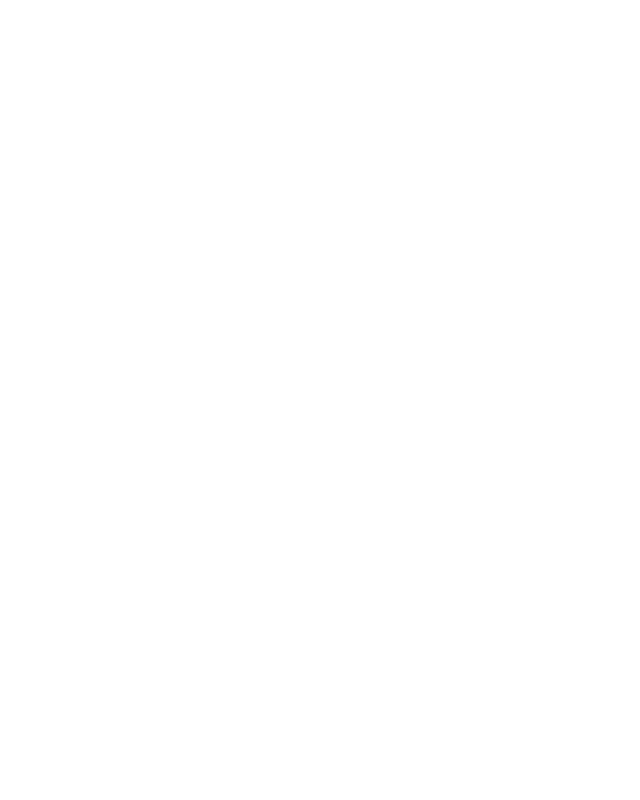
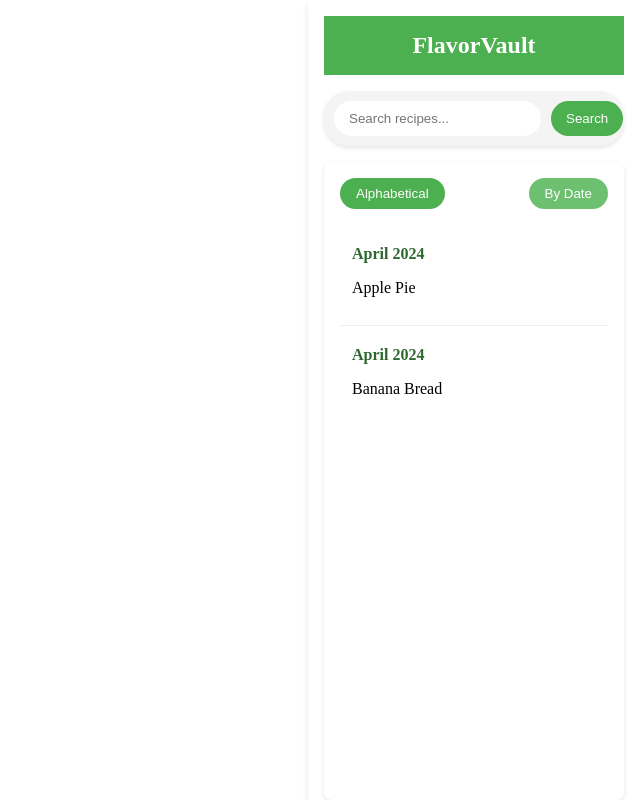
Before and after one commit to reubenJcorriea/FlavorVault, a React (Create React App) app in the folder client/: page / in a window 1280 px wide. Shown: the whole page, without its empty margins (640-1280 px from the left). Built offline with nearby package versions, Linux system fonts and the light colour scheme.

Commit message:
Created the frontend components with styling

```diff
--- a/client/src/App.tsx
+++ b/client/src/App.tsx
@@ -1,17 +1,21 @@
 import React from 'react';
 import './styles/popup.scss';
-
 import Header from './components/Header/Header';
 import SearchBar from './components/SearchBar/SearchBar';
 import RecipeList from './components/RecipeList/RecipeList';
 import Footer from './components/Footer/Footer';
 
+const App: React.FC = () => {
+  const handleSearch = (searchTerm: string) => {
+    console.log('Perform search with:', searchTerm);
+    // Implement your search logic here
+    // This could involve setting state that RecipeList uses to filter recipes
+  };
 
-const App = () => {
   return (
     <div className="popup">
       <Header />
-      <SearchBar />
+      <SearchBar onSearch={handleSearch} />
       <RecipeList />
       <Footer />
     </div>
--- a/client/src/components/Header/Header.scss
+++ b/client/src/components/Header/Header.scss
@@ -0,0 +1,35 @@
+@use "../../styles/partials/elements";
+@use "../../styles/partials/mixins";
+@use "../../styles/partials/typography";
+@use "../../styles/partials/variables";
+
+.header {
+  background-color: #4caf50;
+  color: white; // Changed to white for better contrast
+  padding: 1rem;
+  cursor: pointer; // Indicates the header is clickable
+  user-select: none; // Prevents text selection on click
+  transition: background-color 0.3s ease; // Smooth transition for background color
+
+  &:hover {
+    background-color: darken(#4caf50, 10%); // Darkens the background color on hover
+  }
+
+  &:active {
+    background-color: lighten(#4caf50, 10%); // Lightens the background color on click
+    transform: scale(0.98); // Slight scale down for tactile feedback
+  }
+
+  &__content {
+    display: flex;
+    justify-content: center;
+    align-items: center;
+  }
+
+  &__title {
+    margin: 0;
+    font-size: 1.5rem;
+    font-weight: bold;
+    text-align: center;
+  }
+}
--- a/client/src/components/Header/Header.tsx
+++ b/client/src/components/Header/Header.tsx
@@ -2,9 +2,17 @@
 import './Header.scss';
 
 const Header: React.FC = () => {
+    // Placeholder function for initiating script or adding recipe
+    const handleClick = () => {
+        console.log("Header clicked. Initiate action.");
+        // Here you would trigger the script to add a recipe or another action
+    };
+
     return (
-        <header className="header">
-            {/* Add your header content here */}
+        <header className="header" onClick={handleClick}>
+            <div className="header__content">
+                <h1 className="header__title">FlavorVault</h1>
+            </div>
         </header>
     );
 };
--- a/client/src/components/RecipeList/RecipeList.scss
+++ b/client/src/components/RecipeList/RecipeList.scss
@@ -0,0 +1,56 @@
+@use "../../styles/partials/elements";
+@use "../../styles/partials/mixins";
+@use "../../styles/partials/typography";
+@use "../../styles/partials/variables";
+
+
+.recipe-list {
+    display: flex;
+    flex-direction: column;
+    padding: 1rem;
+    background-color: #fff;
+    border-radius: 8px;
+    box-shadow: 0 2px 5px rgba(0, 0, 0, 0.1);
+    max-width: 18.75rem; // Your specified width
+    height: 100vh; // Full height of the viewport
+    overflow-y: auto; // Allows scrolling if the content overflows
+
+    &__sort-controls {
+      display: flex;
+      justify-content: space-between;
+      margin-bottom: 1rem;
+
+      .sort-button {
+        padding: 0.5rem 1rem;
+        background-color: #4caf50; // Example variable for the green color
+        color: #fff;
+        border: none;
+        border-radius: 20px;
+        cursor: pointer;
+        transition: background-color 0.3s ease;
+
+        &:hover {
+          background-color: darken(#4caf50, 10%);
+        }
+
+        &.active {
+          background-color: lighten(#4caf50, 10%);
+        }
+      }
+    }
+
+    &__item {
+      padding: 0.75rem;
+      border-bottom: 1px solid #eee; // Light grey to separate recipes
+
+      &:last-child {
+        border-bottom: none; // Removes the border for the last item
+      }
+    }
+
+    &__date {
+      font-weight: bold;
+      color: darken(#4caf50, 20%); // A darker shade for the month
+      margin-top: 0.5rem;
+    }
+  }
--- a/client/src/components/RecipeList/RecipeList.tsx
+++ b/client/src/components/RecipeList/RecipeList.tsx
@@ -1,12 +1,71 @@
-import React from 'react';
-import './RecipeList.scss';
+import React, { useState, useMemo } from "react";
+import "./RecipeList.scss";
+
+interface Recipe {
+  id: string;
+  title: string;
+  dateAdded: string;
+}
+
+// Directly define mockRecipes for demonstration purposes
+const mockRecipes: Recipe[] = [
+  { id: "1", title: "Apple Pie", dateAdded: "2024-04-01" },
+  { id: "2", title: "Banana Bread", dateAdded: "2024-04-15" },
+  // Add more recipes as needed
+];
+
+const SortButton: React.FC<{
+  active: boolean;
+  onClick: () => void;
+  children: React.ReactNode;
+}> = ({ active, onClick, children }) => (
+  <button className={`sort-button ${active ? "active" : ""}`} onClick={onClick}>
+    {children}
+  </button>
+);
 
 const RecipeList: React.FC = () => {
-    return (
-        <div className="recipe-list">
-            {/* Your code for the recipe list goes here */}
+  const [sortOrder, setSortOrder] = useState<"alphabetical" | "date">("date");
+  const [recipes] = useState<Recipe[]>(mockRecipes); // Use useState if you plan to dynamically add/remove recipes
+
+  const sortedRecipes = useMemo(() => {
+    return [...recipes].sort((a, b) => {
+      if (sortOrder === "alphabetical") {
+        return a.title.localeCompare(b.title);
+      }
+      return new Date(a.dateAdded).getTime() - new Date(b.dateAdded).getTime();
+    });
+  }, [recipes, sortOrder]);
+
+  return (
+    <div className="recipe-list">
+      <div className="recipe-list__sort-controls">
+        <SortButton
+          active={sortOrder === "alphabetical"}
+          onClick={() => setSortOrder("alphabetical")}
+        >
+          Alphabetical
+        </SortButton>
+        <SortButton
+          active={sortOrder === "date"}
+          onClick={() => setSortOrder("date")}
+        >
+          By Date
+        </SortButton>
+      </div>
+      {sortedRecipes.map((recipe) => (
+        <div key={recipe.id} className="recipe-list__item">
+          <p className="recipe-list__date">
+            {new Date(recipe.dateAdded).toLocaleDateString("en-US", {
+              month: "long",
+              year: "numeric",
+            })}
+          </p>
+          <p>{recipe.title}</p>
         </div>
-    );
+      ))}
+    </div>
+  );
 };
 
 export default RecipeList;
--- a/client/src/components/SearchBar/SearchBar.scss
+++ b/client/src/components/SearchBar/SearchBar.scss
@@ -0,0 +1,40 @@
+.search-bar {
+  display: flex;
+  align-items: center;
+  background-color: #f4f4f4;
+  padding: 10px;
+  border-radius: 25px;
+  box-shadow: 0 2px 4px rgba(0, 0, 0, 0.1);
+
+  &__input {
+    flex-grow: 1;
+    border: none;
+    background-color: #fff;
+    padding: 10px 15px;
+    margin-right: 10px;
+    border-radius: 25px;
+    outline: none;
+
+    &:focus {
+      box-shadow: 0 0 0 2px rgba(0, 128, 0, 0.2); // Focus state with a subtle green outline
+    }
+  }
+
+  &__button {
+    padding: 10px 15px;
+    background-color: #4CAF50; // A trendy green color
+    color: #fff;
+    border: none;
+    border-radius: 25px;
+    cursor: pointer;
+    transition: background-color 0.3s ease;
+
+    &:hover {
+      background-color: darken(#4CAF50, 10%);
+    }
+
+    &:active {
+      transform: translateY(1px); // Subtle click effect
+    }
+  }
+}
--- a/client/src/components/SearchBar/SearchBar.tsx
+++ b/client/src/components/SearchBar/SearchBar.tsx
@@ -1,9 +1,44 @@
-import React from "react";
-import "./SearchBar.scss";
+import React, { useState, useEffect } from 'react';
+import './SearchBar.scss';
 
-const SearchBar: React.FC = () => {
+const useDebounce = (value: string, delay: number = 500): string => {
+  const [debouncedValue, setDebouncedValue] = useState(value);
+
+  useEffect(() => {
+    const handler = setTimeout(() => setDebouncedValue(value), delay);
+    return () => clearTimeout(handler);
+  }, [value, delay]);
+
+  return debouncedValue;
+};
+
+interface SearchBarProps {
+  onSearch: (searchTerm: string) => void; // Prop to handle search action
+}
+
+const SearchBar: React.FC<SearchBarProps> = ({ onSearch }) => {
+  const [searchTerm, setSearchTerm] = useState('');
+  const debouncedSearchTerm = useDebounce(searchTerm);
+
+  useEffect(() => {
+    onSearch(debouncedSearchTerm); // Perform the search action with the debounced term
+  }, [debouncedSearchTerm, onSearch]);
+
+  const handleSearchChange = (e: React.ChangeEvent<HTMLInputElement>) => {
+    setSearchTerm(e.target.value);
+  };
+
   return (
-    <div className="search-bar">{/* Your search bar content goes here */}</div>
+    <div className="search-bar">
+      <input
+        className="search-bar__input"
+        type="text"
+        placeholder="Search recipes..."
+        value={searchTerm}
+        onChange={handleSearchChange}
+      />
+      <button className="search-bar__button" type="button">Search</button>
+    </div>
   );
 };
 
--- a/client/src/styles/partials/_variables.scss
+++ b/client/src/styles/partials/_variables.scss
@@ -0,0 +1,2 @@
+$color-black: #000;
+$color-trendy-green: #4caf50;
--- a/client/src/styles/popup.scss
+++ b/client/src/styles/popup.scss
@@ -0,0 +1,29 @@
+// Import your partials at the top of your SCSS file
+@use "./partials/elements";
+@use "./partials/mixins";
+@use "./partials/typography";
+@use "./partials/variables";
+
+// Style for the popup
+.popup {
+  display: flex;
+  flex-direction: column;
+  height: 100vh; // Take up full height of the viewport
+  width: 18.75rem; // Set width as specified
+  background-color: #fff; // White background
+  padding: 1rem; // Add some padding around the content
+  box-shadow: 0 4px 6px rgba(0, 0, 0, 0.1); // Optional: add a subtle shadow for depth
+  position: fixed; // Fixed position to stay in place when scrolling
+  right: 0; // Align to the right side of the screen
+  top: 0; // Align to the top of the viewport
+  z-index: 1000; // Ensure it's above most other content
+
+  // Style for inner components can go here or in their respective SCSS files
+  .header, .search-bar, .recipe-list, .footer {
+    margin-bottom: 1rem; // Spacing between components
+
+    &:last-child {
+      margin-bottom: 0; // Remove bottom margin for the last element
+    }
+  }
+}
```
